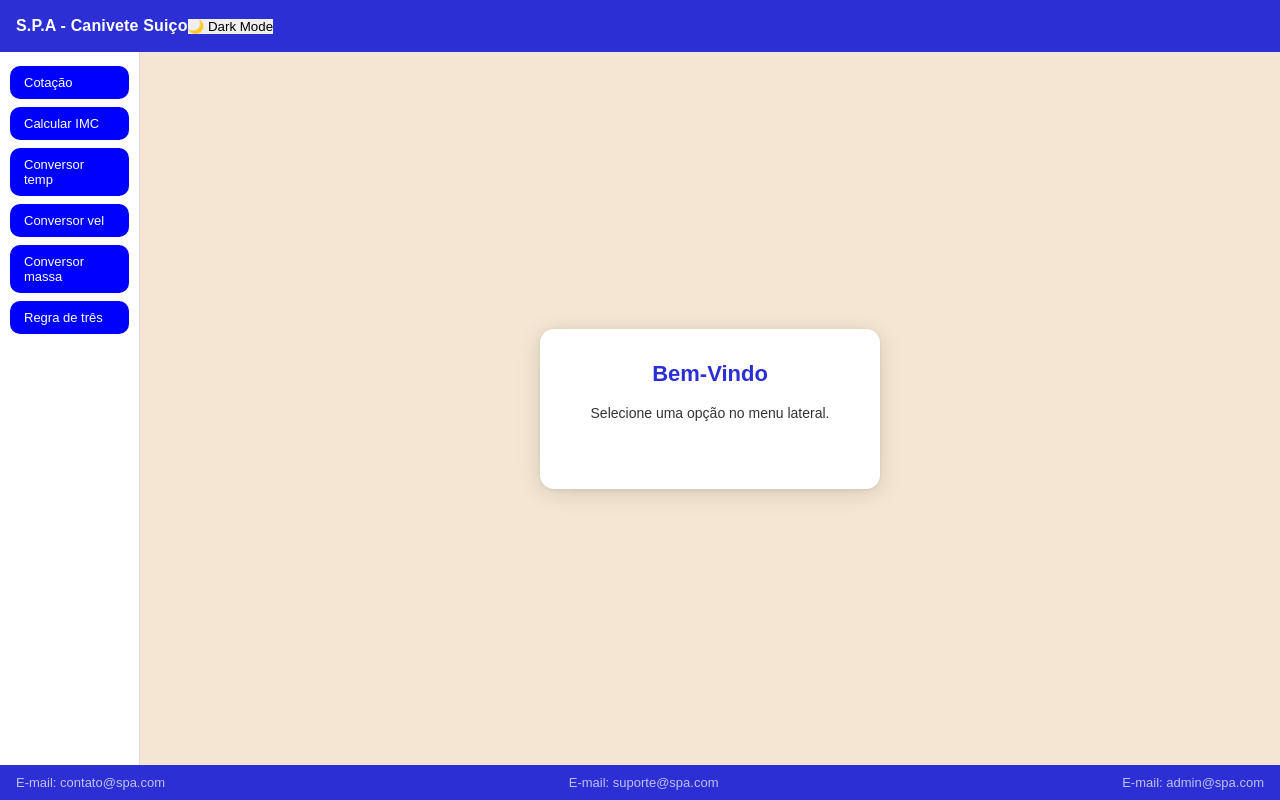
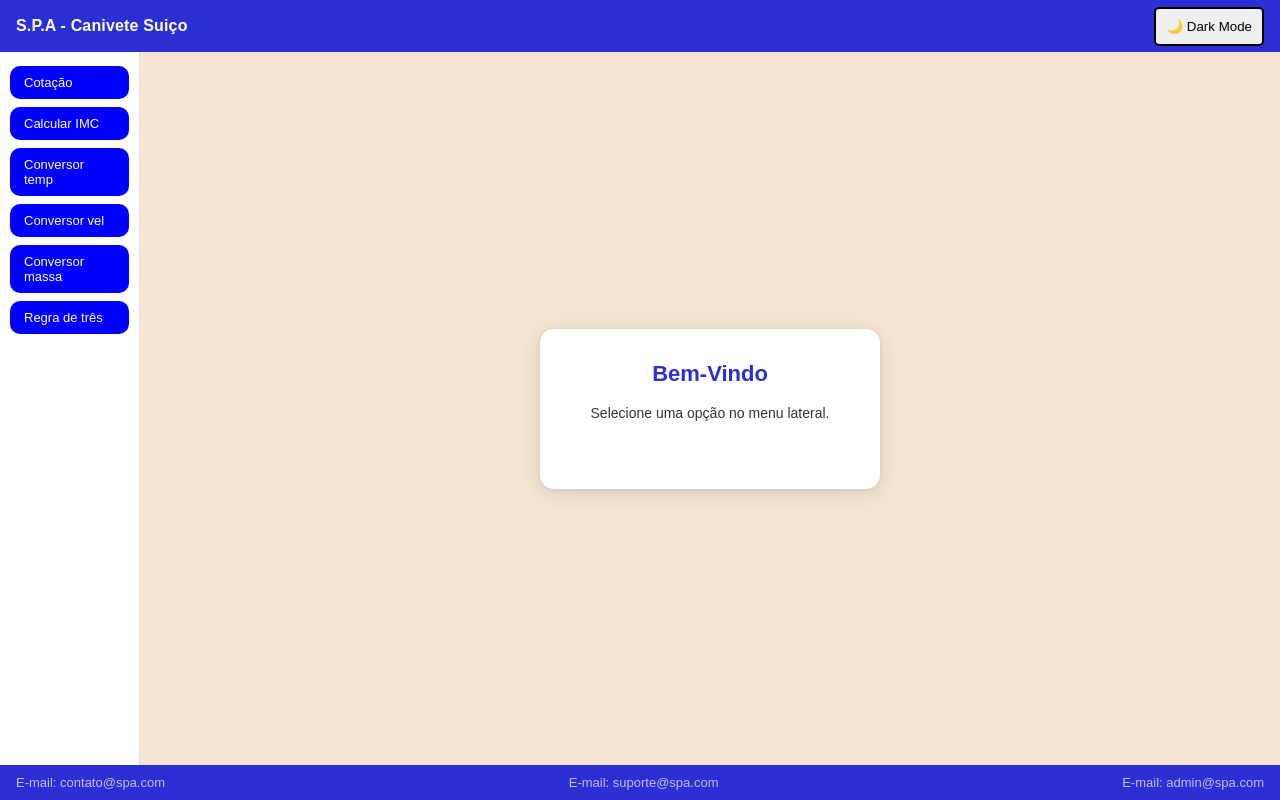
Before and after one commit to SamuelLacerdx/projeto-spa, a plain HTML site: page index.html in a window 1280 px wide. Drawn offline with Linux system fonts and the light colour scheme.

Commit message:
Botão dark no canto direito da tela

```diff
--- a/index.html
+++ b/index.html
@@ -10,7 +10,7 @@
   <body>
     <header>
       <h1>S.P.A - Canivete Suiço</h1>
-      <button id="toggle-dark" aria-label="Alternar modo escuro" onclick="darkMode()">🌙 Dark Mode</button>
+      <button id="toggle-dark" onclick="darkMode()">🌙 Dark Mode</button>
     </header>
     <div id="wrapper">
       <aside id="pai-buttons">
--- a/style.css
+++ b/style.css
@@ -42,7 +42,7 @@ header {
   height: 52px;
   display: flex;
   align-items: center;
-  justify-content: flex-start;
+  justify-content: space-between;
   padding: 0 16px;
   background-color: var(--fundo-topo-rodape);
   flex-shrink: 0;
@@ -114,7 +114,9 @@ footer p {
   font-size: 13px;
   font-weight: 500;
   cursor: pointer;
-  transition: background-color 0.2s ease, transform 0.1s ease;
+  transition:
+    background-color 0.2s ease,
+    transform 0.1s ease;
   display: block;
 }
 
@@ -208,7 +210,9 @@ footer p {
   font-size: 13px;
   font-weight: 600;
   cursor: pointer;
-  transition: background-color 0.2s ease, transform 0.1s ease;
+  transition:
+    background-color 0.2s ease,
+    transform 0.1s ease;
   align-self: flex-start;
 }
 
@@ -325,3 +329,9 @@ body.dark .card label,
 body.dark #calculo-tres form p {
   color: #aab;
 }
+
+#toggle-dark {
+  border: solid black 2px;
+  border-radius: 5px;
+  padding: 10px;
+}
```
